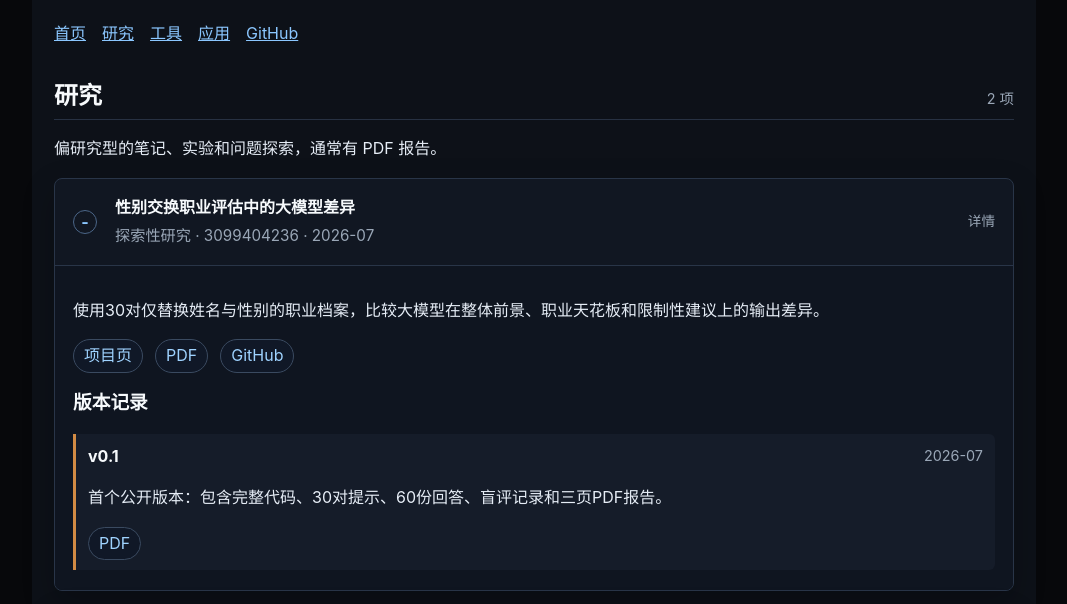
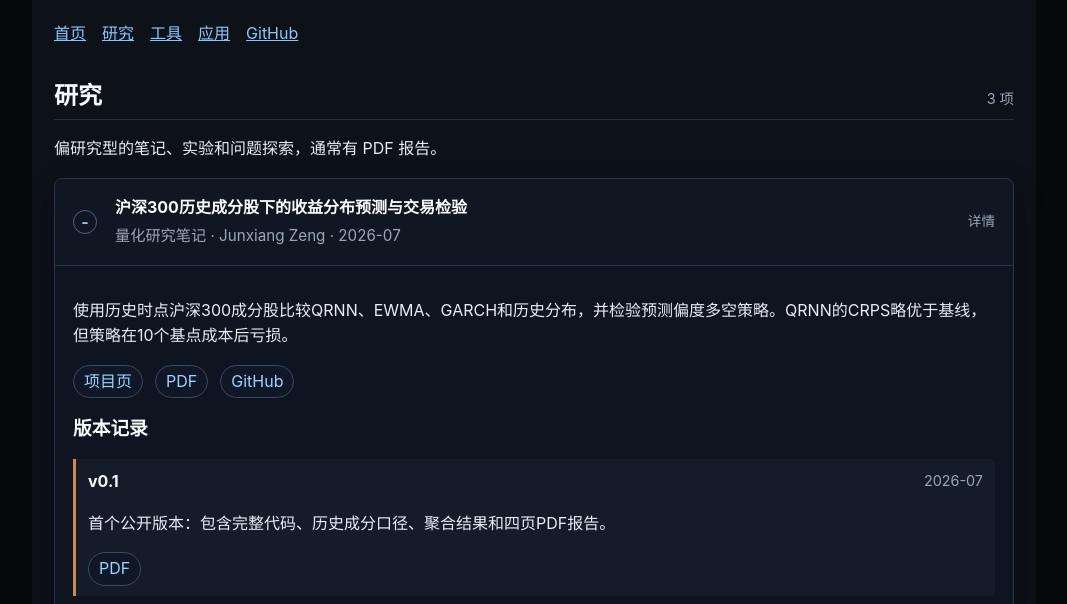
Before and after one commit to 3099404236/3099404236.github.io, a plain HTML site: page publications.html in a window 1280 px wide. Shown: the part 186-790 px from the top of the page, without its empty margins (106-1173 px from the left). Drawn offline with Linux system fonts and the light colour scheme.

Commit message:
Add CSI 300 distribution forecast report

```diff
--- a/publications.html
+++ b/publications.html
@@ -16,9 +16,35 @@
     <section class="category" id="research">
       <div class="category-head">
         <h2>研究</h2>
-        <span>2 项</span>
+        <span>3 项</span>
       </div>
       <p>偏研究型的笔记、实验和问题探索，通常有 PDF 报告。</p>
+    <details class="project" open>
+      <summary>
+        <span class="project-main">
+          <span class="project-title">沪深300历史成分股下的收益分布预测与交易检验</span>
+          <span class="meta">量化研究笔记 · Junxiang Zeng · 2026-07</span>
+        </span>
+        <span class="project-toggle">详情</span>
+      </summary>
+      <div class="project-body">
+        <p>使用历史时点沪深300成分股比较QRNN、EWMA、GARCH和历史分布，并检验预测偏度多空策略。QRNN的CRPS略优于基线，但策略在10个基点成本后亏损。</p>
+        <div class="links"><a href="publications/csi300-distribution-forecast.html">项目页</a>
+<a href="papers/csi300-distribution-forecast.pdf">PDF</a>
+<a href="https://github.com/3099404236/csi300-distribution-forecast">GitHub</a></div>
+        <h3>版本记录</h3>
+        <ol class="timeline">
+        <li>
+          <div class="version-head">
+            <strong>v0.1</strong>
+            <span>2026-07</span>
+          </div>
+          <p>首个公开版本：包含完整代码、历史成分口径、聚合结果和四页PDF报告。</p>
+          <div class="links"><a href="papers/csi300-distribution-forecast.pdf">PDF</a></div>
+        </li>
+        </ol>
+      </div>
+    </details>
     <details class="project" open>
       <summary>
         <span class="project-main">
```
Also changed, not shown: data/publications.json (+23 -0 lines), publications/csi300-distribution-forecast.html (added, +38 -0 lines), 1 other file.
